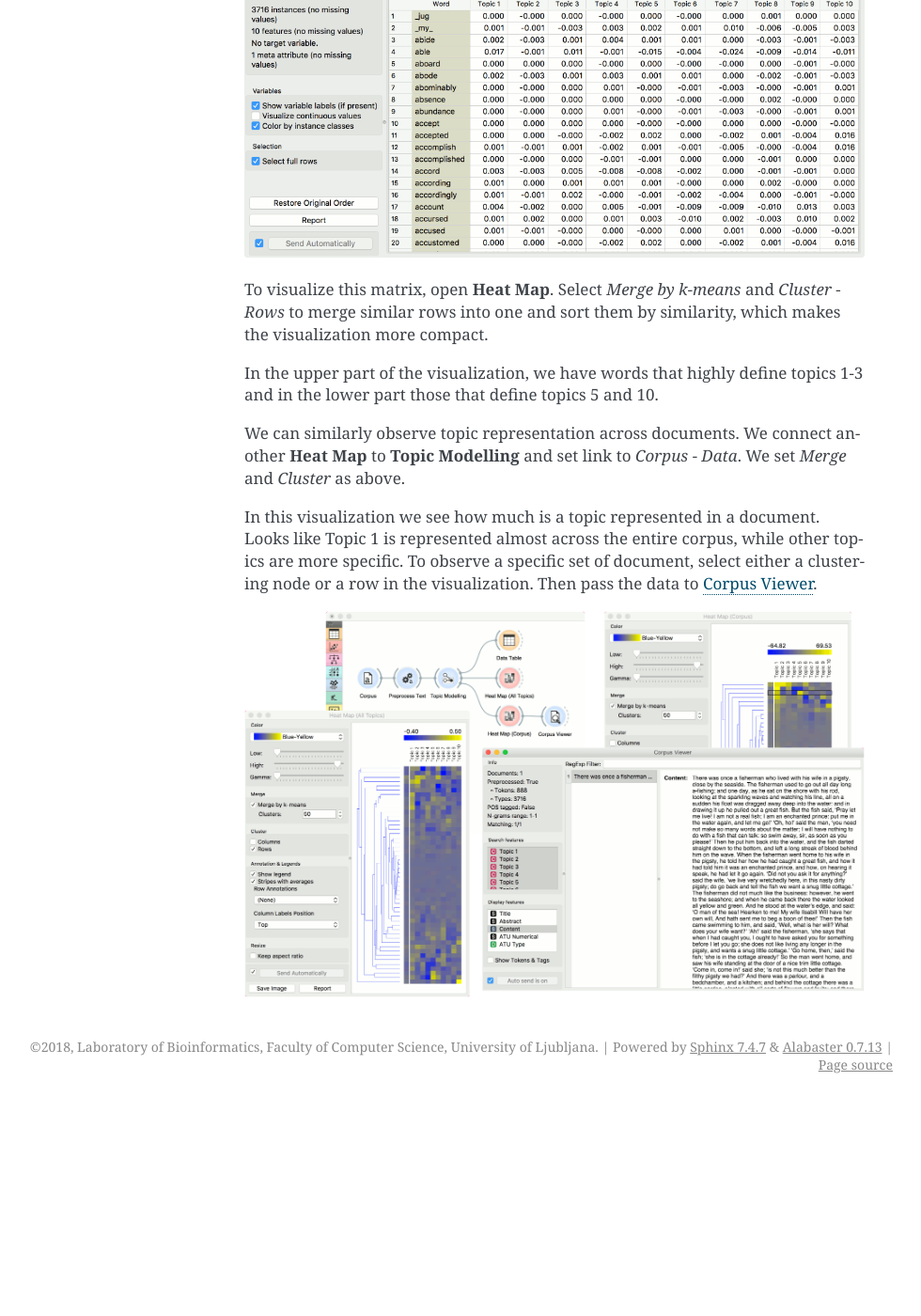
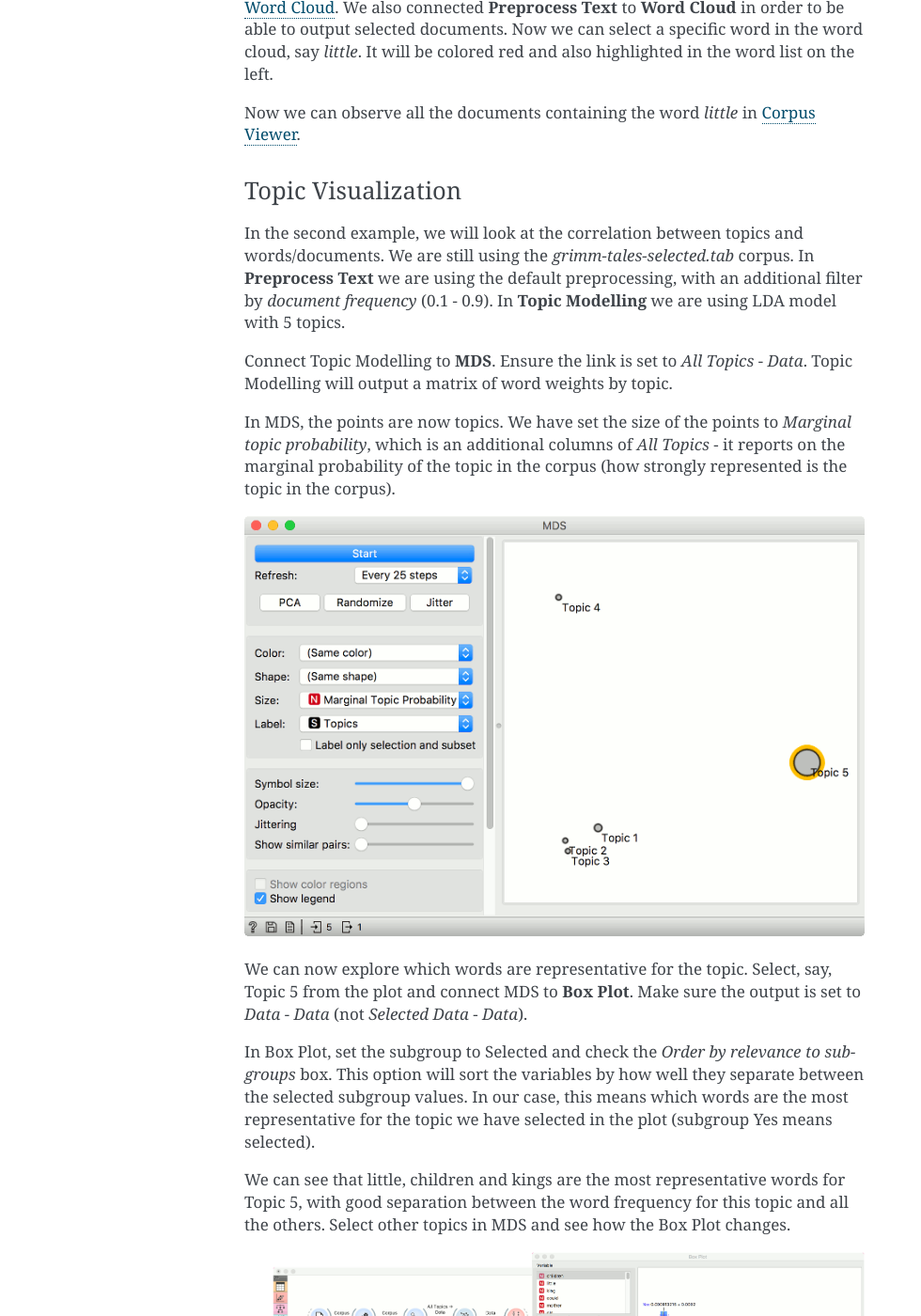
Before and after one commit to biolab/orange3-text, a Sphinx documentation site: the page built from doc/widgets/topicmodelling-widget.md, in a window 1280 px wide and 1400 px high, scrolled down 2430 px. Shown: the whole window at 94% size, without its empty margins (160-1140 px from the left). Built offline with Sphinx 7.4.7, drawn with Linux system fonts in a browser that asks for light colours; before the commit the page ends 3602 px from its top, so only the background shows below that; some of the changed text lies outside the part shown.

Commit message:
Documentation for Topic Modelling updated

```diff
--- a/doc/widgets/topicmodelling-widget.md
+++ b/doc/widgets/topicmodelling-widget.md
@@ -11,14 +11,20 @@
 
 - Corpus: Corpus with topic weights appended.
 - Topics: Selected topics with word weights.
-- All Topics: Topic weights by tokens.
+- All Topics: Token weights per topic.
 
 **Topic Modelling** discovers abstract topics in a corpus based on clusters of words found in each document and their respective frequency. A document typically contains multiple topics in different proportions, thus the widget also reports on the topic weight per document.
+
+The widget wraps gensim's topic models ([LSI](https://radimrehurek.com/gensim/models/lsimodel.html), [LDA](https://radimrehurek.com/gensim/models/ldamodel.html), [HDP](https://radimrehurek.com/gensim/models/hdpmodel.html)).
+
+The first, LSI, can return both positive and negative words (words that are in a topic and those that aren't) and concurrently topic weights, that can be positive or negative. As stated by the main gensim's developer, Radim Řehůřek: *"LSI topics are not supposed to make sense; since LSI allows negative numbers, it boils down to delicate cancellations between topics and there's no straightforward way to interpret a topic."*
+
+LDA can be more easily interpreted, but is slower than LSI. HDP has many parameters - the parameter that corresponds to the number of topics is *Top level truncation level (T)*. The smallest number of topics that one can retrieve is 10.
 
 ![](images/Topic-Modelling-stamped.png)
 
 1. Topic modelling algorithm:
-   - [Latent Semantic Indexing](https://en.wikipedia.org/wiki/Latent_semantic_analysis)
+   - [Latent Semantic Indexing](https://en.wikipedia.org/wiki/Latent_semantic_analysis). Returns both negative and positive words and topic weights.
    - [Latent Dirichlet Allocation](https://en.wikipedia.org/wiki/Latent_Dirichlet_allocation)
    - [Hierarchical Dirichlet Process](https://en.wikipedia.org/wiki/Hierarchical_Dirichlet_process)
 2. Parameters for the algorithm. LSI and LDA accept only the number of topics modelled, with the default set to 10. HDP, however, has more parameters. As this algorithm is computationally very demanding, we recommend you to try it on a subset or set all the required parameters in advance and only then run the algorithm (connect the input to the widget).
@@ -32,8 +38,10 @@
 3. Produce a report.
 4. If *Commit Automatically* is on, changes are communicated automatically. Alternatively press *Commit*.
 
-Example
--------
+Examples
+--------
+
+#### Exploring Individual Topics
 
 In the first example, we present a simple use of the **Topic Modelling** widget. First we load *grimm-tales-selected.tab* data set and use [Preprocess Text](preprocesstext.md) to tokenize by words only and remove stopwords. Then we connect **Preprocess Text** to **Topic Modelling**, where we use a simple *Latent Semantic Indexing* to find 10 topics in the text.
 
@@ -45,18 +53,20 @@
 
 Now we can observe all the documents containing the word *little* in [Corpus Viewer](corpusviewer.md).
 
-In the second example, we will look at the correlation between topics and words/documents. Connect **Topic Modelling** to **Heat Map**. Ensure the link is set to *All Topics* - *Data*. **Topic Modelling** will output a matrix of topic weights by words from text (more precisely, tokens).
+#### Topic Visualization
 
-We can observe the output in a **Data Table**. Tokens are in rows and retrieved topics in columns. Values represent how much a word is represented in a topic.
+In the second example, we will look at the correlation between topics and words/documents. We are still using the *grimm-tales-selected.tab* corpus. In **Preprocess Text** we are using the default preprocessing, with an additional filter by *document frequency* (0.1 - 0.9). In **Topic Modelling** we are using LDA model with 5 topics.
 
-![](images/Topic-Modelling-DataTable.png)
+Connect Topic Modelling to **MDS**. Ensure the link is set to *All Topics* - *Data*. Topic Modelling will output a matrix of word weights by topic.
 
-To visualize this matrix, open **Heat Map**. Select *Merge by k-means* and *Cluster* - *Rows* to merge similar rows into one and sort them by similarity, which makes the visualization more compact.
+In MDS, the points are now topics. We have set the size of the points to *Marginal topic probability*, which is an additional columns of *All Topics* - it reports on the marginal probability of the topic in the corpus (how strongly represented is the topic in the corpus).
 
-In the upper part of the visualization, we have words that highly define topics 1-3 and in the lower part those that define topics 5 and 10.
+![](images/Topic-Modelling-Example2-MDS.png)
 
-We can similarly observe topic representation across documents. We connect another **Heat Map** to **Topic Modelling** and set link to *Corpus* - *Data*. We set *Merge* and *Cluster* as above.
+We can now explore which words are representative for the topic. Select, say, Topic 5 from the plot and connect MDS to **Box Plot**. Make sure the output is set to *Data* - *Data* (not *Selected Data* - *Data*).
 
-In this visualization we see how much is a topic represented in a document. Looks like Topic 1 is represented almost across the entire corpus, while other topics are more specific. To observe a specific set of document, select either a clustering node or a row in the visualization. Then pass the data to [Corpus Viewer](corpusviewer.md).
+In Box Plot, set the subgroup to Selected and check the *Order by relevance to subgroups* box. This option will sort the variables by how well they separate between the selected subgroup values. In our case, this means which words are the most representative for the topic we have selected in the plot (subgroup Yes means selected).
 
-![](images/Topic-Modelling-Example2.png)
+We can see that little, children and kings are the most representative words for Topic 5, with good separation between the word frequency for this topic and all the others. Select other topics in MDS and see how the Box Plot changes.
+
+![](images/Topic-Modelling-Example2-BoxPlot.png)
```
Also changed, not shown: doc/widgets/images/Topic-Modelling-DataTable.png (deleted), doc/widgets/images/Topic-Modelling-Example2-BoxPlot.png (added), doc/widgets/images/Topic-Modelling-Example2-MDS.png (added), doc/widgets/images/Topic-Modelling-Example2.png (deleted).
